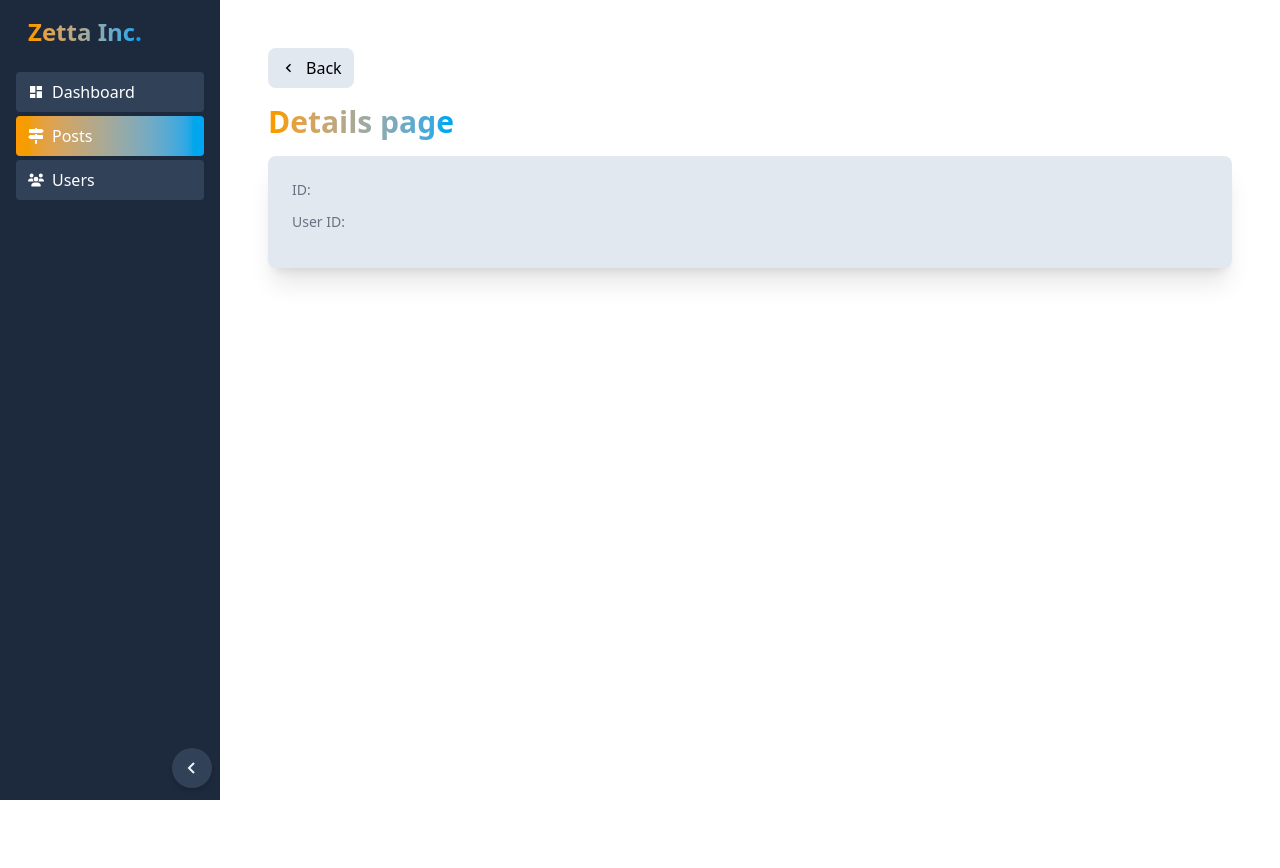
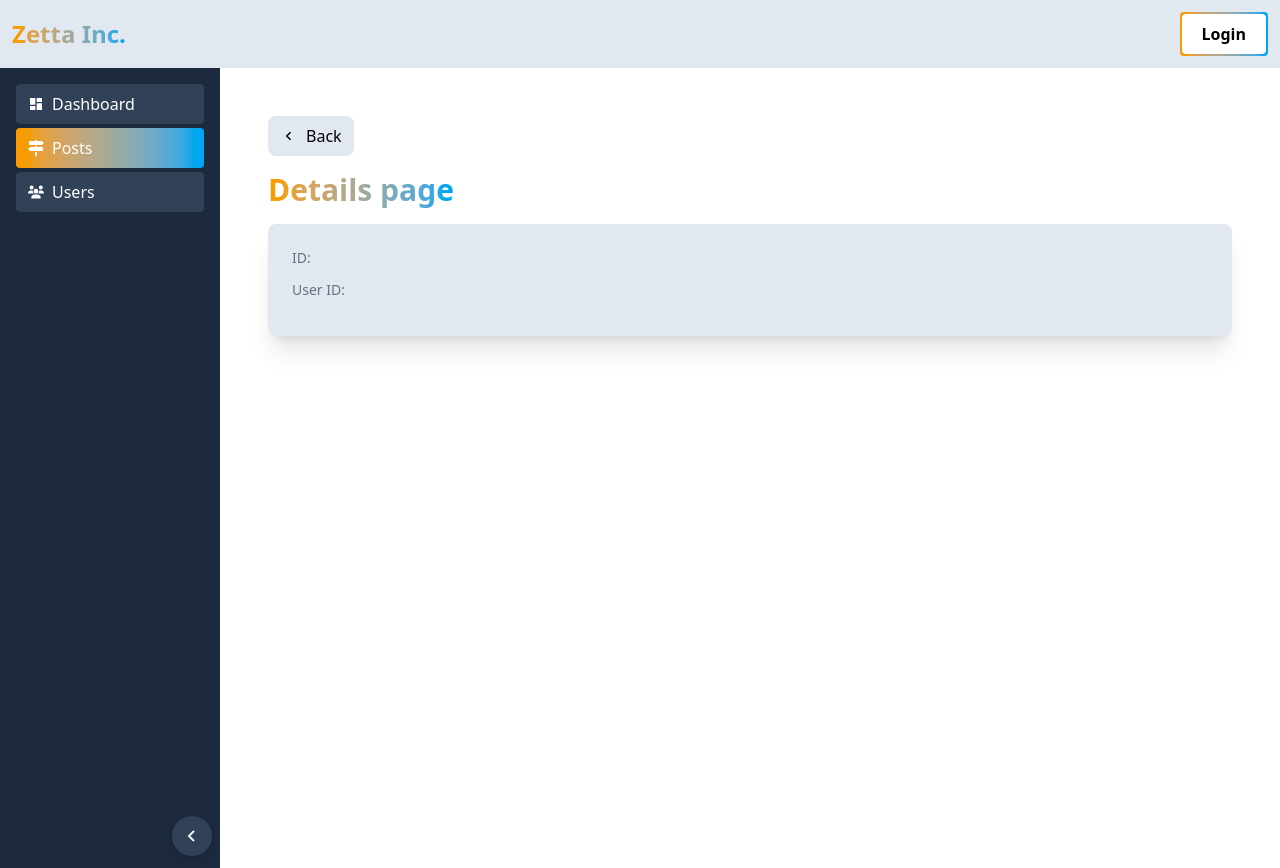
Before and after one commit to doodleEmon/zettabyte-frontend, a Next.js app: page /posts/1 in a window 1280 px wide. Before the commit the page ends 800 px from the top, so only its background shows below. Built offline with nearby package versions, Linux system fonts and the light colour scheme; no server answers.

Commit message:
header created

```diff
--- a/src/app/layout.tsx
+++ b/src/app/layout.tsx
@@ -2,6 +2,7 @@ import type { Metadata } from "next";
 import { Geist, Geist_Mono } from "next/font/google";
 import "./globals.css";
 import Sidebar from "@/components/Sidebar";
+import Header from "@/components/common/Header";
 
 const geistSans = Geist({
   variable: "--font-geist-sans",
@@ -28,6 +29,7 @@ export default function RootLayout({
       <body
         className={`${geistSans.variable} ${geistMono.variable} antialiased`}
       >
+        <Header />
         <div className="flex min-h-screen">
           <Sidebar />
           <main className="flex-1 p-6">{children}</main>
--- /dev/null
+++ b/src/components/ReusableButton.tsx
@@ -0,0 +1,16 @@
+import React from 'react'
+import { motion } from 'framer-motion';
+
+interface ButtonProps {
+    title: string
+}
+
+export default function ReusableButton({ title }: ButtonProps) {
+    return (
+        <motion.button className='rounded bg-gradient-to-r from-amber-500 to-sky-500 p-[2px] flex items-center justify-center cursor-pointer group'>
+            <div className='bg-white px-5 py-2 rounded group-hover:bg-gradient-to-r from-amber-500 to-sky-500 group-hover:text-white font-semibold'>
+                <span>{title}</span>
+            </div>
+        </motion.button>
+    )
+}
--- a/src/components/Sidebar.tsx
+++ b/src/components/Sidebar.tsx
@@ -21,10 +21,7 @@ export default function Sidebar() {
             transition={{ duration: 0.3, ease: "easeInOut" }}
             className={`relative bg-slate-800 text-white h-screen transition-width overflow-hidden ${open ? "p-4" : "p-3"}`}
         >
-            <div className="px-3">
-                <Link href="/" className="text-2xl font-bold bg-gradient-to-r bg-clip-text text-transparent from-amber-500 to-sky-500">{open ? "Zetta Inc." : "Z"}</Link>
-            </div>
-            <nav className="mt-6 space-y-1">
+            <nav className="space-y-1">
                 <Link
                     href="/"
                     className={`${linkClasses} ${pathname === '/' ? activeLinkClasses : 'bg-slate-700'}`}
--- /dev/null
+++ b/src/components/common/Header.tsx
@@ -0,0 +1,23 @@
+"use client"
+
+import React, { useState } from 'react'
+import ReusableButton from '../ReusableButton'
+
+export default function Header() {
+    const [isAuthenticated, setIsAuthenticated] = useState<boolean>(false);
+
+    return (
+        <div className='bg-slate-200'>
+            <div className='flex items-center justify-between w-full container mx-auto p-3'>
+                <div>
+                    <h3 className="text-2xl font-bold bg-gradient-to-r bg-clip-text text-transparent from-amber-500 to-sky-500">Zetta Inc.</h3>
+                </div>
+                <div className='flex items-center gap-x-2'>
+                    {
+                        isAuthenticated ? <ReusableButton title='Logout' /> : <ReusableButton title='Login' />
+                    }
+                </div>
+            </div>
+        </div>
+    )
+}
```
